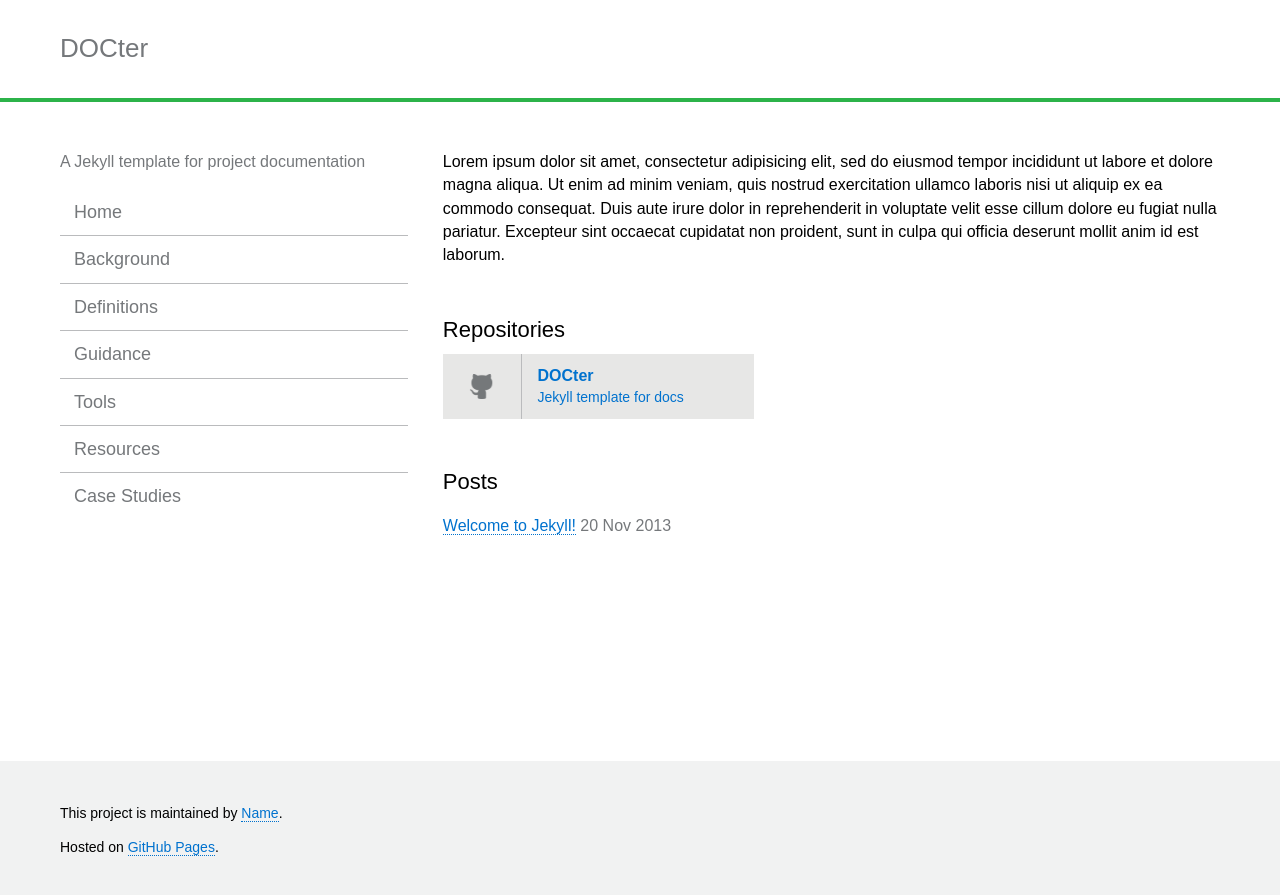
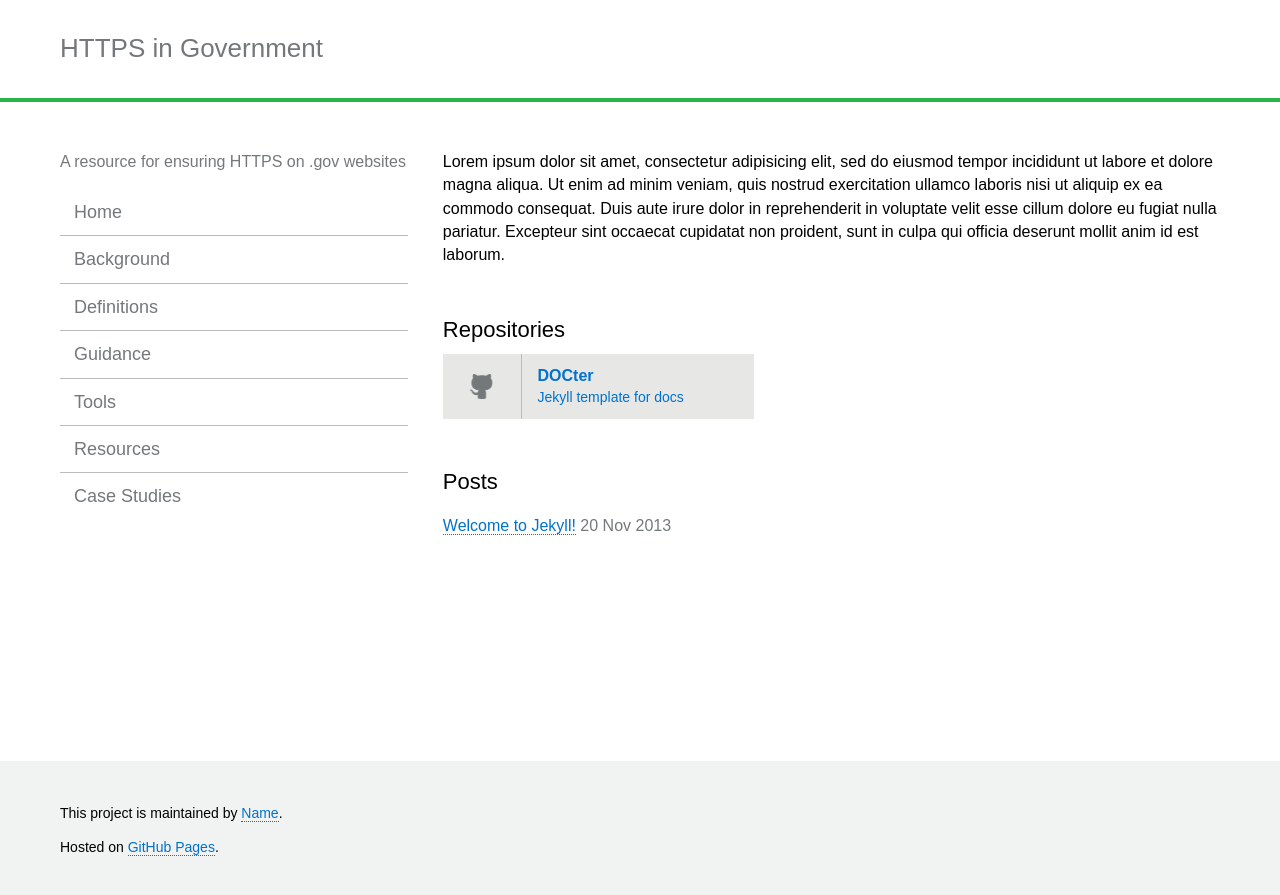
Before and after one commit to GSA/https, a Jekyll site: the page built from index.html, in a window 1280 px wide. Shown: the top 895 px of the page. Built offline with Jekyll 4.4.1, drawn with Linux system fonts in a browser that asks for light colours.

Commit message:
changing description

```diff
--- a/_config.yml
+++ b/_config.yml
@@ -5,8 +5,8 @@ markdown: kramdown
 pygments: true
 
 # Title
-name: DOCter
-subtitle: A Jekyll template for project documentation
+name: HTTPS in Government
+subtitle: A resource for ensuring HTTPS on .gov websites
 
 # When using this template with a project page set the baseurl to '/project-name'
 # For user/organization pages set this to an empty string
```
